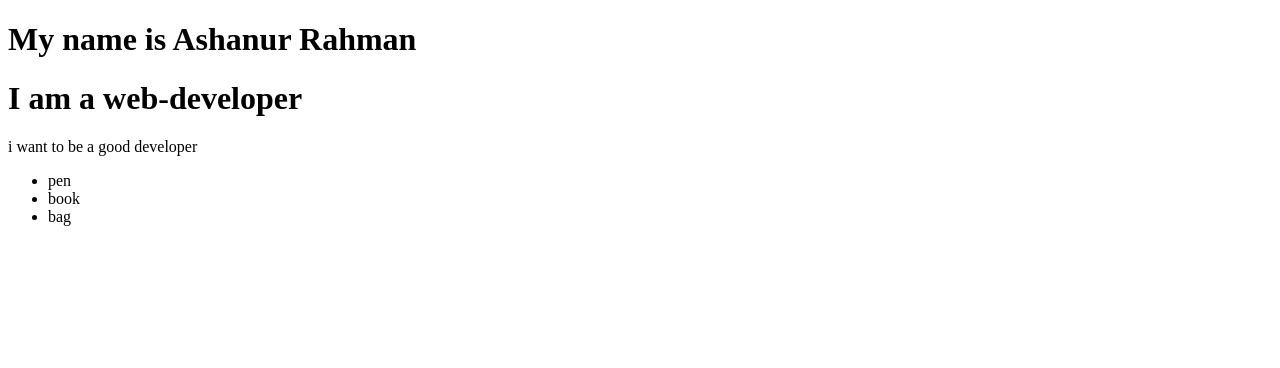
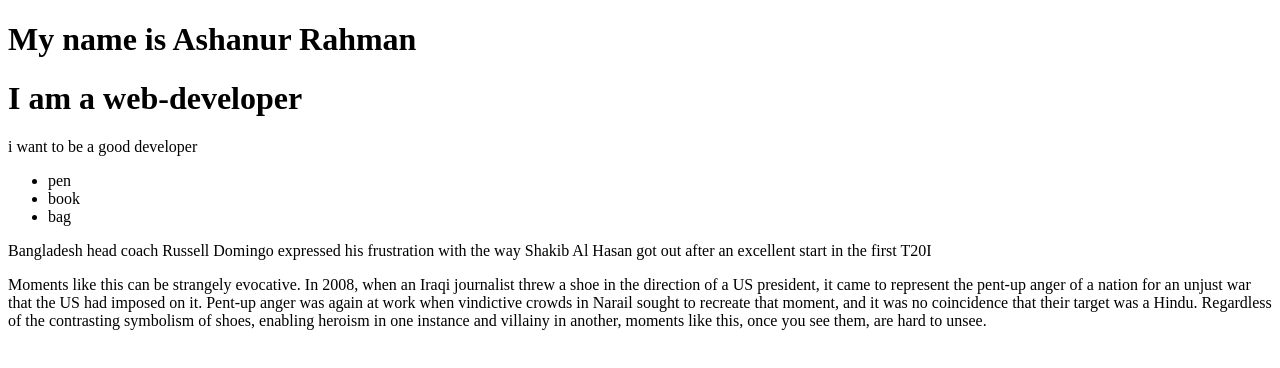
Before and after one commit to ashanur28/6th-repo, a plain HTML site: page index.html in a window 1280 px wide. Drawn offline with Linux system fonts and the light colour scheme.

Commit message:
added pragraph

```diff
--- a/index.html
+++ b/index.html
@@ -16,5 +16,7 @@
         <li>book</li>
         <li>bag</li>
     </ul>
+    <p>Bangladesh head coach Russell Domingo expressed his frustration with the way Shakib Al Hasan got out after an excellent start in the first T20I</p>
+    <p>Moments like this can be strangely evocative. In 2008, when an Iraqi journalist threw a shoe in the direction of a US president, it came to represent the pent-up anger of a nation for an unjust war that the US had imposed on it. Pent-up anger was again at work when vindictive crowds in Narail sought to recreate that moment, and it was no coincidence that their target was a Hindu. Regardless of the contrasting symbolism of shoes, enabling heroism in one instance and villainy in another, moments like this, once you see them, are hard to unsee.</p>
 </body>
 </html>
```
